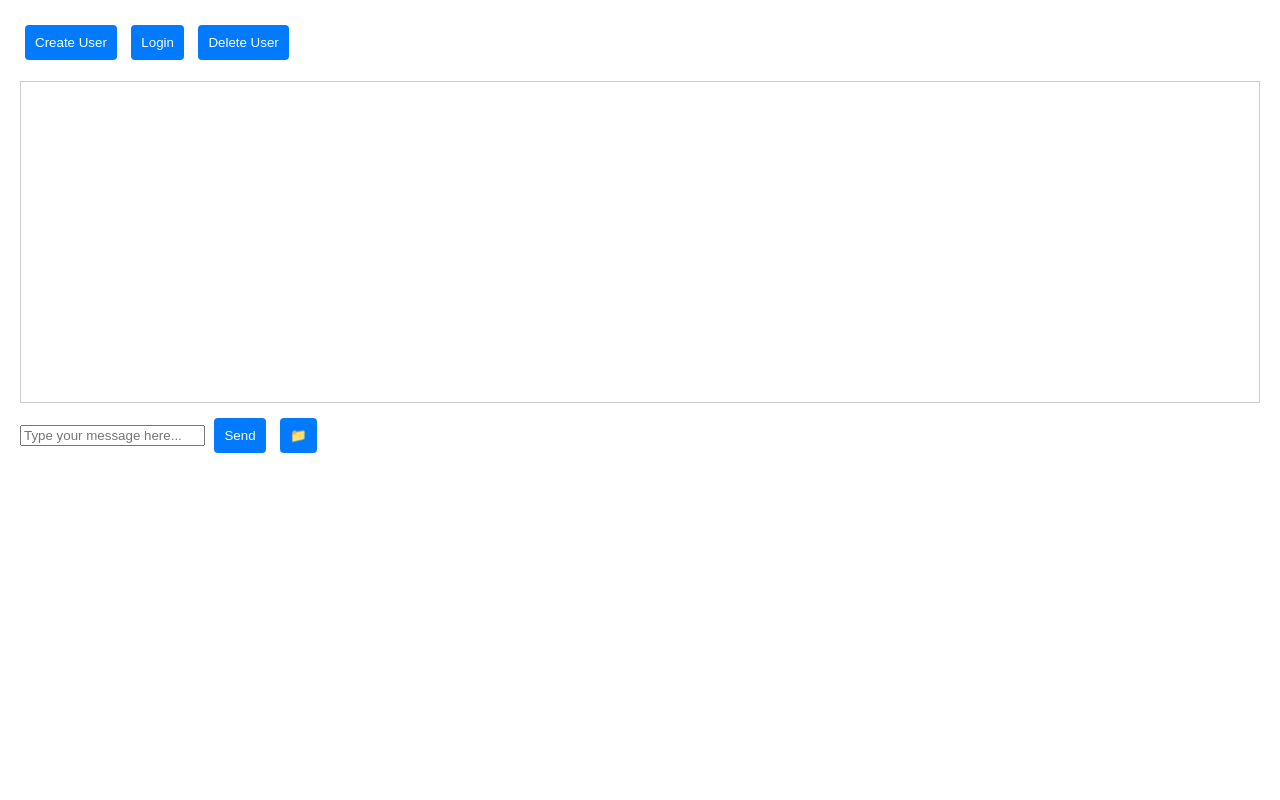
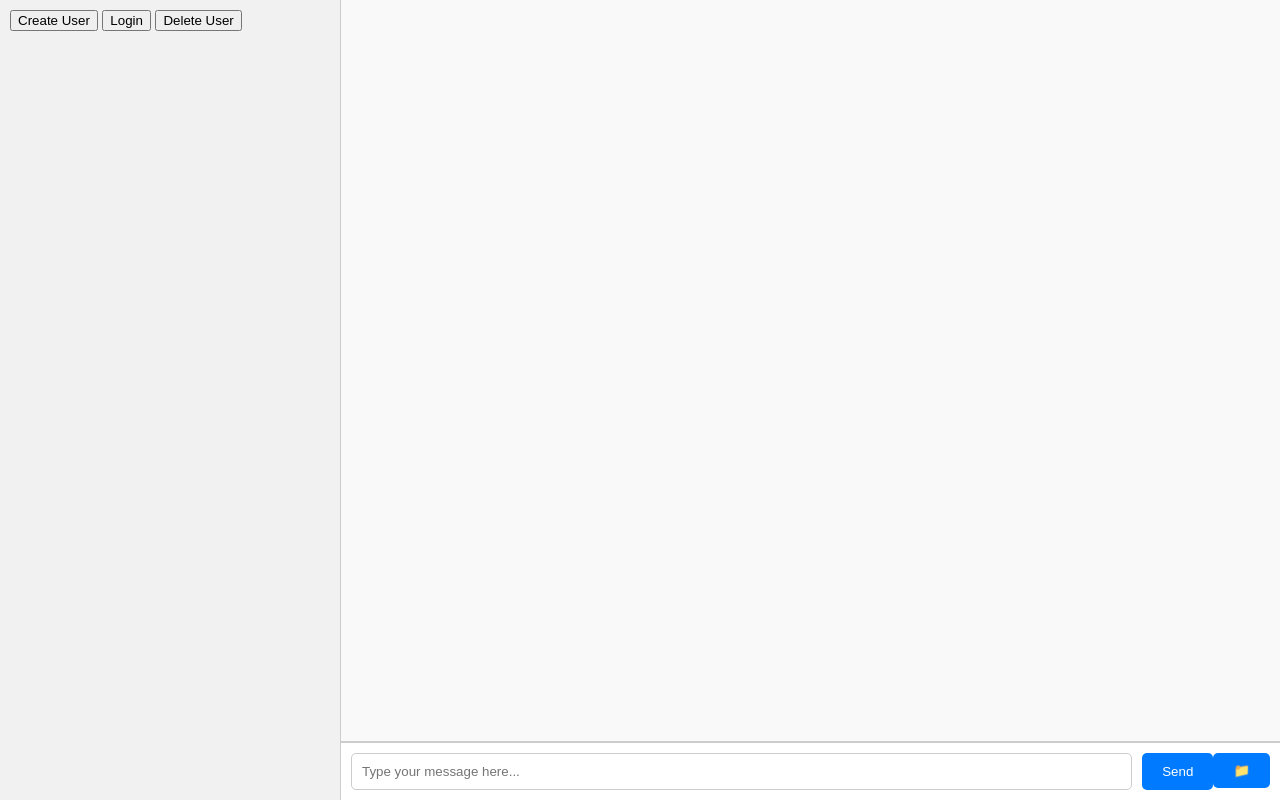
Before and after one commit to ND-Tuan/ChatClient, a website: page public/index.html in a window 1280 px wide. Drawn offline with nearby package versions, Linux system fonts and the light colour scheme; no server answers.

Commit message:
Update styles.css

```diff
--- a/public/styles.css
+++ b/public/styles.css
@@ -1,42 +1,99 @@
 body {
+    margin: 0;
     font-family: Arial, sans-serif;
-    margin: 20px;
+    display: flex;
+    height: 100vh;
 }
 
-button {
-    margin: 5px;
-    padding: 10px;
-    background-color: #007bff;
-    color: white;
-    border: none;
-    border-radius: 4px;
-    cursor: pointer;
+#app {
+    display: flex;
+    width: 100%;
 }
 
-button:hover {
-    background-color: #0056b3;
+#sidebar {
+    width: 25%;
+    background-color: #f1f1f1;
+    border-right: 1px solid #ccc;
+    display: flex;
+    flex-direction: column;
+    padding: 10px;
+}
+
+#user-list {
+    flex-grow: 1;
+    overflow-y: auto;
+    margin-top: 10px;
 }
 
 .user-button {
-    display: block;
-    margin: 5px 0;
+    width: 100%;
     padding: 10px;
+    margin-bottom: 5px;
+    background-color: #fff;
+    border: 1px solid #ccc;
     text-align: left;
-    width: 100%;
-    border: 1px solid #ccc;
-    background-color: #f9f9f9;
-    color: #333;
     cursor: pointer;
 }
 
 .user-button:hover {
-    background-color: #e9e9e9;
+    background-color: #e6e6e6;
+}
+
+#chat-window {
+    flex-grow: 1;
+    display: flex;
+    flex-direction: column;
 }
 
 #chat-container {
+    flex-grow: 1;
+    padding: 10px;
+    background-color: #f9f9f9;
+    overflow-y: auto;
+    border-bottom: 1px solid #ccc;
+}
+
+.chat-message {
+    margin-bottom: 10px;
+    word-wrap: break-word;
+}
+
+.sent-message {
+    text-align: right;
+    color: blue;
+}
+
+.received-message {
+    text-align: left;
+    color: green;
+}
+
+#chat-input {
+    display: flex;
+    padding: 10px;
+    border-top: 1px solid #ccc;
+    background-color: #fff;
+}
+
+#message-input {
+    flex-grow: 1;
+    padding: 10px;
     border: 1px solid #ccc;
-    height: 300px;
-    overflow-y: scroll;
-    padding: 10px;
-    margin-bottom: 10px;
+    border-radius: 5px;
+    margin-right: 10px;
 }
+
+#send-button,
+#upload-file-button {
+    padding: 10px 20px;
+    border: none;
+    background-color: #007bff;
+    color: white;
+    cursor: pointer;
+    border-radius: 5px;
+}
+
+#send-button:hover,
+#upload-file-button:hover {
+    background-color: #0056b3;
+}
```
